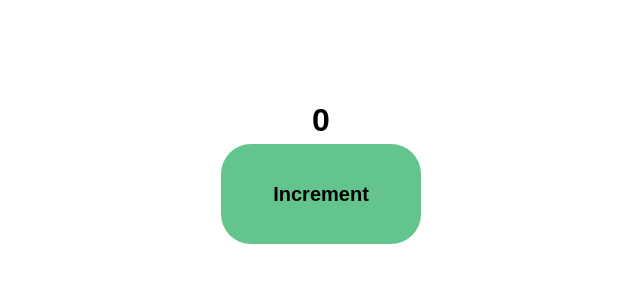
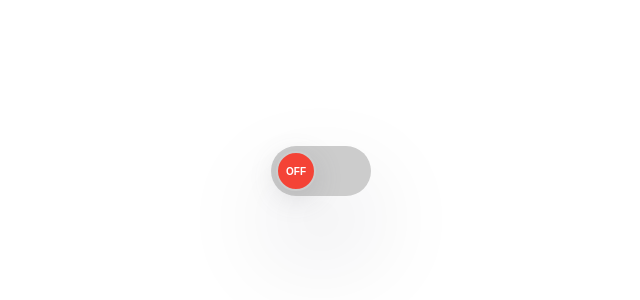
Before and after one commit to AyushPal-1/React, a React (Vite) app in the folder reactapp/: page / in a window 1280 px wide. Shown: the top 300 px of the page, without its empty margins (319-959 px from the left). Built offline with nearby package versions, Linux system fonts and the light colour scheme.

Commit message:
Creating Toggle Switch Button Component

```diff
--- a/reactapp/src/App.jsx
+++ b/reactapp/src/App.jsx
@@ -9,6 +9,7 @@
 import { EventProps } from "./components/EventProps";
 import { EventPropagation } from "./components/EventPropagation";
 import { State } from "./components/hooks/State";
+import { ToggleSwitch } from "./components/projects/Toggle Switch/ToggleSwitch";
 
 export const App = () => {
   return (
@@ -21,8 +22,8 @@
       {/* <EventHanding ></EventHanding> */}
       {/* <EventProps></EventProps> */}
       {/* <EventPropagation/> */}
-      <State></State>
-
+      {/* <State></State> */}
+      <ToggleSwitch></ToggleSwitch>
       </section>
       {/* <Profile /> */}
     </>
--- /dev/null
+++ b/reactapp/src/components/projects/Toggle Switch/ToggleSwitch.css
@@ -0,0 +1,50 @@
+body {
+    width: 100%;
+    height: 100vh;
+    display: flex;
+    justify-content: center;
+  }
+
+.toggle-switch {
+    width: 100px;
+    height: 50px;
+    border-radius: 25px;
+    background-color: #ccc;
+    position: relative;
+    cursor: pointer;
+    padding: 5px;
+    margin-top: 5rem;
+    box-shadow: rgba(17, 12, 46, 0.15) 0px 48px 100px 0px;
+  }
+
+.switch {
+    width: 40px;
+    height: 40px;
+    border-radius: 20px;
+    display: flex;
+    align-items: center;
+    justify-content: center;
+    color: white;
+    font-weight: bold;
+    position: absolute;
+    top: 5px;
+    left: 5px;
+    transition: transform 0.3s linear, background-color 0.3s linear;
+    border: 0.2rem solid #ccc;
+    box-shadow: rgba(100, 100, 111, 0.2) 0px 7px 29px 0px;
+  }
+
+.on {
+    background-color: #4caf50;
+    transform: translateX(50px);
+  }
+
+.off {
+    background-color: #f44336;
+    transform: translateX(0);
+  }
+
+.switch-state {
+    margin: 0 10px;
+    text-transform: uppercase;
+  }
--- /dev/null
+++ b/reactapp/src/components/projects/Toggle Switch/ToggleSwitch.jsx
@@ -0,0 +1,21 @@
+import "./ToggleSwitch.css";
+import { useState } from "react";
+
+
+
+export const ToggleSwitch = () => {
+    const [isOn, setIsOn] = useState(false)
+    const handleToggleSwitch = () => {
+        setIsOn(!isOn)
+    }
+    const checkIsOn = isOn ? "on" : "off"
+    const toggleBGColor = {backgroundColor: isOn ? "#4caf50" : ""}
+    return (
+        <div className="toggle-switch" style={toggleBGColor} onClick={handleToggleSwitch}>
+            <div className={`switch ${checkIsOn}`}>
+                <span className="switch-state">{checkIsOn}</span>
+            </div>
+        </div>
+
+    )
+}
```
